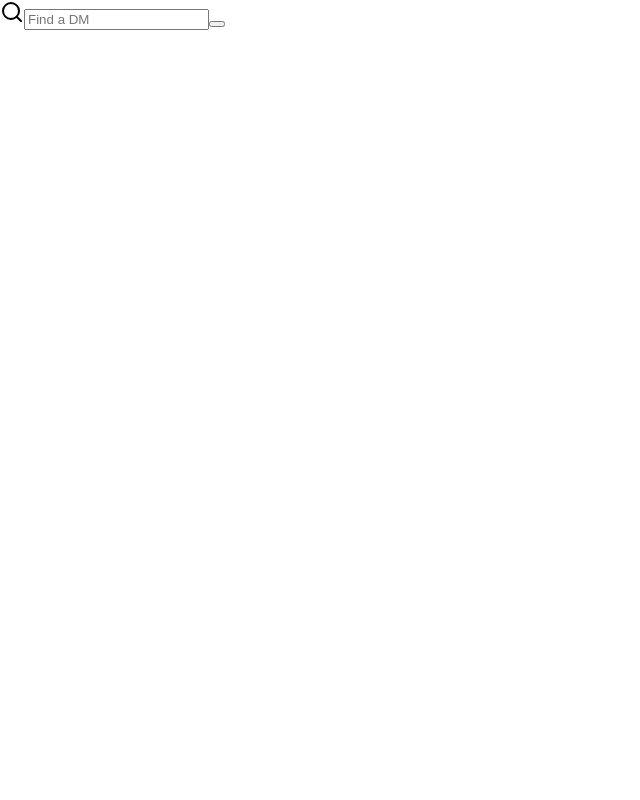
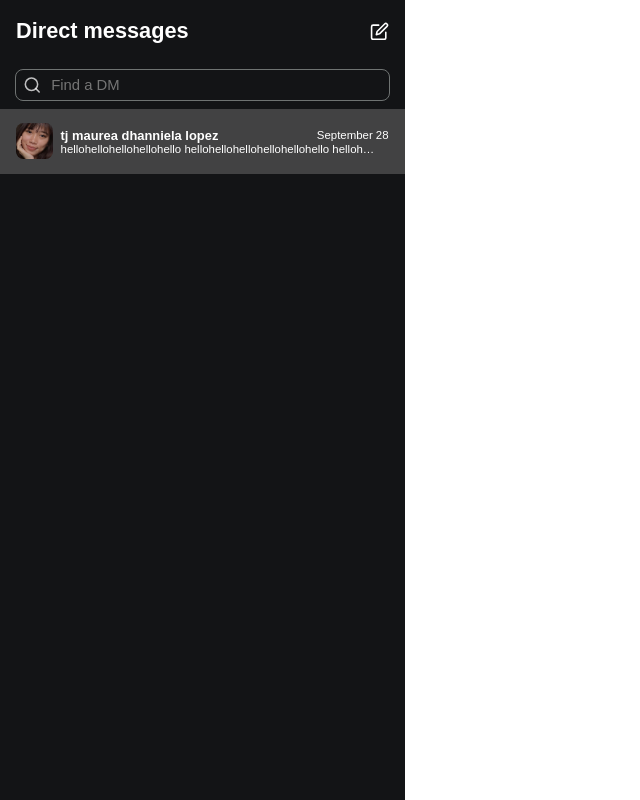
Before and after one commit to dhanniela/Slack-App, a React (Vite) app in the folder Slack-App/: page /side in a window 1280 px wide. Shown: the whole page, without its empty margins (0-640 px from the left). Built offline with nearby package versions, Linux system fonts and the light colour scheme; a web font is replaced by a local one.

Commit message:
add dmSidebar

```diff
--- a/Slack-App/src/App.css
+++ b/Slack-App/src/App.css
@@ -183,7 +183,7 @@
   text-decoration: underline;
 }
 
-.container {
+.dm-container {
   width: 100vw;
 }
 
@@ -202,7 +202,7 @@
   border-bottom: 1px solid white;
 }
 
-.profile {
+.chat-profile {
   display: flex;
   align-items: center;
   justify-content: center;
@@ -217,19 +217,19 @@
   margin: 0.4rem 1rem;
 }
 
-.username {
+.chat-name {
   display: flex;
   flex-direction: column;
   margin: 0.6rem 0 0 0;
 }
 
-.username h2 {
+.chat-name h2 {
   color: white;
   font-size: clamp(0.8rem, 0.743rem + 0.286vw, 1rem);
   margin: 0;
 }
 
-.username span {
+.chat-name span {
   color: white;
   font-size: clamp(0.5rem, 0.443rem + 0.286vw, 0.7rem);
 }
@@ -284,9 +284,119 @@
   align-items: center;
 }
 
-.icons {
+.chat-footer .icons {
   width: clamp(1rem, 0.821rem + 0.476vw, 1.25rem);
   height: clamp(1rem, 0.821rem + 0.476vw, 1.25rem);
+}
+
+.dmSidebar-container {
+  width: clamp(9rem, 3.571rem + 27.143vw, 28rem);
+  display: flex;
+  flex-direction: column;
+  height: 100vh;
+  background: #131416;
+}
+
+.dmSidebar-header {
+  display: flex;
+  justify-content: space-between;
+  align-items: center;
+  color: white;
+}
+
+.dmSidebar-header h2 {
+  color: white;
+  font-size: clamp(0.5rem, 0.214rem + 1.429vw, 1.5rem);
+  margin-left: 1rem;
+}
+
+.dmSidebar-header .icons {
+  color: white;
+  width: clamp(0.8rem, 0.671rem + 0.643vw, 1.25rem);
+  height: clamp(0.8rem, 0.671rem + 0.643vw, 1.25rem);
+  margin-right: 1rem;
+}
+
+.dm-search {
+  display: flex;
+  align-items: center;
+  justify-content: center;
+  color: white;
+  margin: clamp(0.25rem, 0.179rem + 0.357vw, 0.5rem) 0;
+}
+
+.dm-searchBar {
+  display: flex;
+  justify-content: space-evenly;
+  align-items: center;
+  color: rgba(255, 255, 255, 0.728);
+  border: 1px solid #6f7372;
+  border-radius: 0.5rem;
+  width: clamp(7rem, 1.571rem + 27.143vw, 26rem);
+  height: clamp(1rem, 0.714rem + 1.429vw, 2rem);
+}
+
+.dm-searchBar .icons {
+  width: clamp(0.6rem, 0.414rem + 0.929vw, 1.25rem);
+}
+
+#search-dm {
+  font-size: clamp(0.5rem, 0.357rem + 0.714vw, 1rem);
+  width: clamp(5.5rem, 0.5rem + 25vw, 23rem);
+  outline: none;
+  border: none;
+  color: rgba(255, 255, 255, 0.728);
+  background: transparent;
+}
+
+.dms-list-container {
+  height: 100%;
+}
+
+.dms-list {
+  display: flex;
+  align-items: center;
+  color: white;
+  padding: clamp(0.25rem, 0.036rem + 1.071vw, 1rem) 0;
+  background-color: #424243;
+}
+
+.dm-pp {
+  width: clamp(1rem, 0.571rem + 2.143vw, 2.5rem);
+  border-radius: clamp(0.25rem, 0.179rem + 0.357vw, 0.5rem);
+  margin: 0 0.5rem 0 1rem;
+}
+
+.dms-list .right {
+  display: flex;
+  flex-direction: column;
+  color: white;
+  width: 30vw;
+}
+
+.dm-chat-name {
+  display: flex;
+  align-items: center;
+  justify-content: space-between;
+  width: clamp(5.5rem, 0.5rem + 25vw, 23rem);
+}
+
+.dm-chat-name h5 {
+  font-size: clamp(0.25rem, 0.064rem + 0.929vw, 0.9rem);
+  margin: 0;
+}
+
+.dm-chat-name span {
+  font-size: clamp(0.2rem, 0.029rem + 0.857vw, 0.8rem);
+}
+
+.dm-truncate {
+  display: block;
+  font-size: clamp(0.2rem, 0.029rem + 0.857vw, 0.8rem);
+  width: 25vw;
+  white-space: nowrap;
+  overflow: hidden;
+  text-overflow: ellipsis;
 }
 
 body {
--- a/Slack-App/src/App.scss
+++ b/Slack-App/src/App.scss
@@ -2,6 +2,8 @@
 @import "styles/sidebar";
 @import "styles/login";
 @import "styles/dm";
+@import "styles/dmSidebar";
+
 
 $fontStyle: "Poppins", sans-serif;
 
--- a/Slack-App/src/components/DMSidebar.jsx
+++ b/Slack-App/src/components/DMSidebar.jsx
@@ -1,23 +1,39 @@
 import React, { useEffect } from "react";
-import { Search} from "lucide-react";
+import { Search, PenSquare, UserCircle2 } from "lucide-react";
 
 export const DMSidebar = () => {
 
     return (
-        <div className="searchBar">
-            <Search />
-            <input
-                id="search-dm"
-                type="text"
-                name="search-dm"
-                placeholder="Find a DM"
-            />
-            <button
-                id="search-submit"
-                type="submit"
-                name="search-submit"
-            >
-            </button>
+        <div className="dmSidebar-container">
+            <div className="dmSidebar-header">
+                <h2>Direct messages</h2>
+                <PenSquare className="icons"/>
+            </div>
+            <div className="dm-search">
+                <div className="dm-searchBar">
+                    <Search className="icons"/>
+                    <input id="search-dm" type="text" placeholder="Find a DM"/>
+                </div>
+            </div>
+            <div className="dms-list-container">
+                <div className="dms-list">
+                    <img className="dm-pp" src="src/assets/images/dhanniela.jpg" alt={<UserCircle2/>}/>
+                    <div className="right">
+                        <div className="dm-chat-name">
+                            <h5>tj maurea dhanniela lopez</h5>
+                            <span>September 28</span>
+                        </div>
+                        <div className="dm-truncate">
+                            <span>hellohellohellohellohello
+                            hellohellohellohellohellohello
+                            hellohellohellohellohellohello
+                            hellohellohellohellohellohello
+                            hellohellohellohellohellohello
+                            </span>
+                        </div>
+                    </div>
+                </div>
+            </div>
         </div>
     )
 }
--- a/Slack-App/src/pages/DirectMessage.jsx
+++ b/Slack-App/src/pages/DirectMessage.jsx
@@ -6,12 +6,12 @@ export const DirectMessage = () => {
     console.log("dms");
 
     return (
-        <div class="container">
+        <div class="dm-container">
             <div class="chat">
                 <div class="chat-header">
-                    <div class="profile">
+                    <div class="chat-profile">
                         <img className="pp" src="src/assets/images/dhanniela.jpg" alt={<UserCircle2/>}/>
-                        <div className="username">
+                        <div className="chat-name">
                             <h2>tj maurea dhanniela</h2>
                             <span>active</span>
                         </div>
--- a/Slack-App/src/styles/_dm.scss
+++ b/Slack-App/src/styles/_dm.scss
@@ -1,4 +1,4 @@
-.container{
+.dm-container{
     width: 100vw;
 }
 
@@ -18,7 +18,7 @@
     border-bottom: 1px solid white;
 }
 
-.profile {
+.chat-profile {
     display: flex;
     align-items: center;
     justify-content: center;
@@ -33,19 +33,19 @@
     margin: .4rem 1rem;
 }
 
-.username{
+.chat-name{
     display: flex;
     flex-direction: column;
     margin: .6rem 0 0 0;
 }
 
-.username h2{
+.chat-name h2{
     color: white;
     font-size: clamp(0.8rem, 0.743rem + 0.286vw, 1rem);
     margin: 0;
 }
 
-.username span{
+.chat-name span{
     color: white;
     font-size: clamp(0.5rem, 0.443rem + 0.286vw, 0.7rem);
 }
@@ -100,7 +100,7 @@
     align-items: center;
 }
 
-.icons{
+.chat-footer .icons{
     width: clamp(1rem, 0.821rem + 0.476vw, 1.25rem);
     height: clamp(1rem, 0.821rem + 0.476vw, 1.25rem);
 }
--- /dev/null
+++ b/Slack-App/src/styles/_dmSidebar.scss
@@ -0,0 +1,111 @@
+.dmSidebar-container{
+    width: clamp(9rem, 3.571rem + 27.143vw, 28rem);
+    display: flex;
+    flex-direction: column;
+    height: 100vh;
+    background: #131416;
+}
+
+.dmSidebar-header{
+    display: flex;
+    justify-content: space-between;
+    align-items: center;
+    color: white;
+    // height: 10vh;
+    // border-bottom: 1px solid white;
+}
+
+.dmSidebar-header h2{
+    color: white;
+    font-size: clamp(0.5rem, 0.214rem + 1.429vw, 1.5rem);
+    margin-left: 1rem;
+}
+
+.dmSidebar-header .icons{
+    color: white;
+    width: clamp(0.8rem, 0.671rem + 0.643vw, 1.25rem);
+    height: clamp(0.8rem, 0.671rem + 0.643vw, 1.25rem);
+    margin-right: 1rem;
+}
+
+.dm-search{
+    display: flex;
+    align-items: center;
+    justify-content: center;
+    color: white;
+    margin: clamp(0.25rem, 0.179rem + 0.357vw, 0.5rem) 0;
+}
+
+.dm-searchBar{
+    display: flex;
+    justify-content: space-evenly;
+    align-items: center;
+    color: rgba(255, 255, 255, 0.728);
+    border: 1px solid #6f7372;
+    border-radius: .5rem;
+    width: clamp(7rem, 1.571rem + 27.143vw, 26rem);
+    height: clamp(1rem, 0.714rem + 1.429vw, 2rem);
+}
+
+.dm-searchBar .icons{
+    width: clamp(0.6rem, 0.414rem + 0.929vw, 1.25rem);
+    // height: clamp(0.6rem, 0.414rem + 0.929vw, 1.25rem);
+}
+
+#search-dm{
+    font-size: clamp(0.5rem, 0.357rem + 0.714vw, 1rem);
+    width: clamp(5.5rem, 0.5rem + 25vw, 23rem);
+    outline: none;
+    border: none;
+    color: rgba(255, 255, 255, 0.728);
+    background: transparent;
+}
+.dms-list-container{
+    height: 100%;
+}
+
+.dms-list{
+    display: flex;
+    align-items: center;
+    color: white;
+    padding: clamp(0.25rem, 0.036rem + 1.071vw, 1rem) 0;
+    background-color: #424243;
+}
+
+.dm-pp{
+    width: clamp(1rem, 0.571rem + 2.143vw, 2.5rem);
+    border-radius: clamp(0.25rem, 0.179rem + 0.357vw, 0.5rem);
+    margin: 0 .5rem 0 1rem;
+}
+
+.dms-list .right{
+    display: flex;
+    flex-direction: column;
+    color: white;
+    width: 30vw;
+}
+
+.dm-chat-name{
+    display: flex;
+    align-items: center;
+    justify-content: space-between;
+    width: clamp(5.5rem, 0.5rem + 25vw, 23rem);
+}
+
+.dm-chat-name h5{
+    font-size: clamp(0.25rem, 0.064rem + 0.929vw, 0.9rem);
+    margin: 0;
+}
+
+.dm-chat-name span{
+    font-size: clamp(0.2rem, 0.029rem + 0.857vw, 0.8rem);
+}
+
+.dm-truncate{
+    display: block;
+    font-size: clamp(0.2rem, 0.029rem + 0.857vw, 0.8rem);
+    width: 25vw;
+    white-space: nowrap;
+    overflow: hidden;
+    text-overflow: ellipsis;
+}
```
Also changed, not shown: 1 other file (tests, documents, lock files or other folders).
